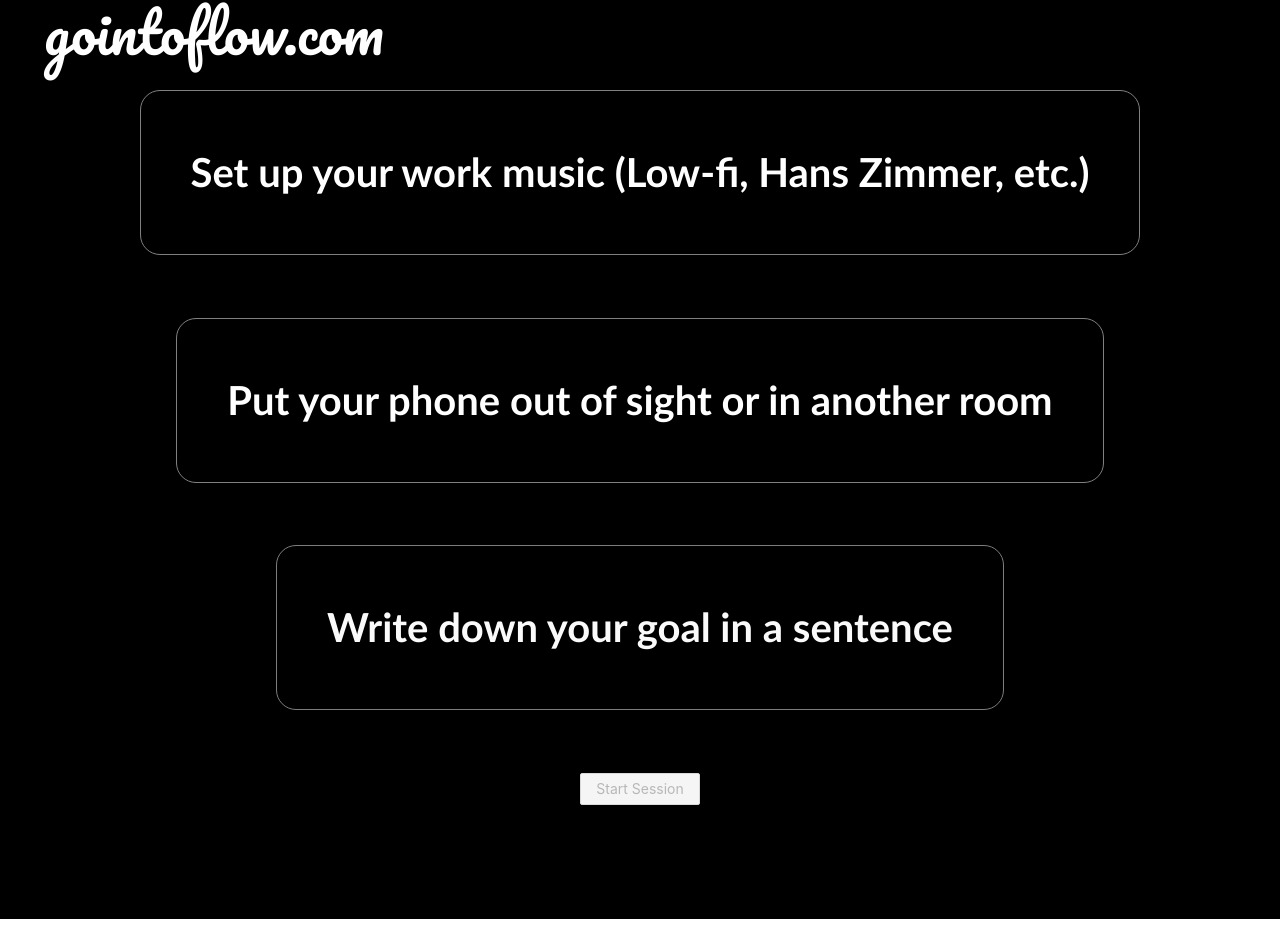
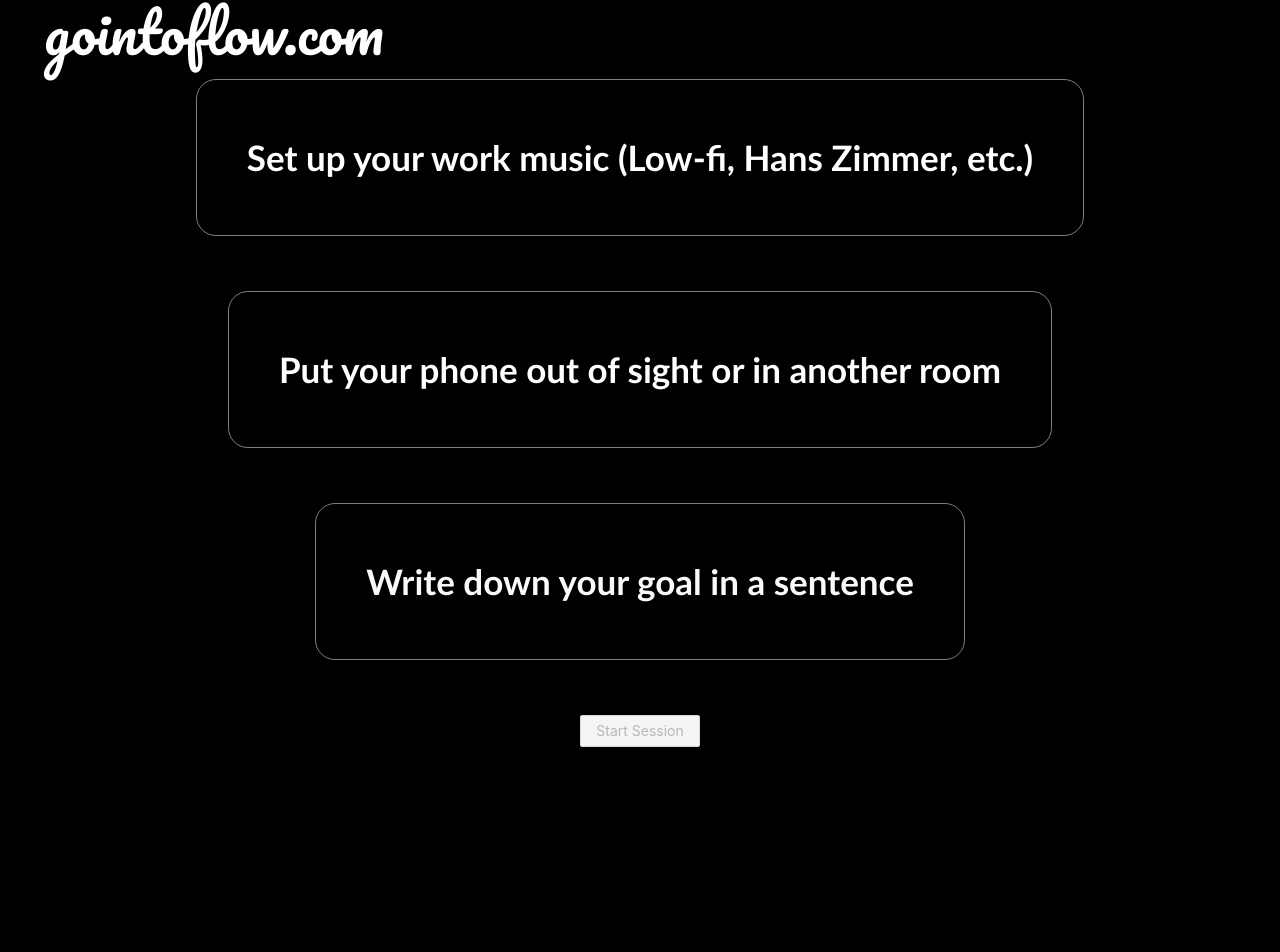
Before and after one commit to 4nir/gointoflow, a React (Create React App) app: page / in a window 1280 px wide. Shown: the part 57-1009 px from the top of the page. Before the commit the page ends 976 px from the top, so only its background shows below. Built offline with nearby package versions, Linux system fonts and the light colour scheme.

Commit message:
added footer

```diff
--- a/src/App.css
+++ b/src/App.css
@@ -18,13 +18,18 @@
 
 .App {
 	background-color: #000000;
-	min-height: 100vh;
+	min-height: 80vh;
 	display: flex;
 	flex-direction: column;
 	align-items: center;
 	justify-content: center;
-	font-size: 40px;
+	font-size: 35px;
 	color: white;
+}
+
+.App-footer {
+	min-height: 20vh;
+	background-color: black;
 }
 
 .ant-btn-primary {
--- a/src/App.tsx
+++ b/src/App.tsx
@@ -16,6 +16,7 @@ function App() {
 				{!sessionActive && <HomeContainer toggleSessionActive={toggleSessionActive} />}
 				{sessionActive && <PomoContainer toggleSessionActive={toggleSessionActive} />}
 			</div>
+			<div className="App-footer" />
 		</div>
 	);
 }
--- a/src/components/QuestionComponent.tsx
+++ b/src/components/QuestionComponent.tsx
@@ -28,7 +28,7 @@ function QuestionComponent(props: any) {
 				onMouseEnter={() => toggleMouseBorderColor('enter')}
 				onMouseLeave={() => toggleMouseBorderColor('exit')}
 			>
-				<span>{props.questionString}</span>
+				<span className="Question-text">{props.questionString}</span>
 			</div>
 			<br />
 		</div>
```
